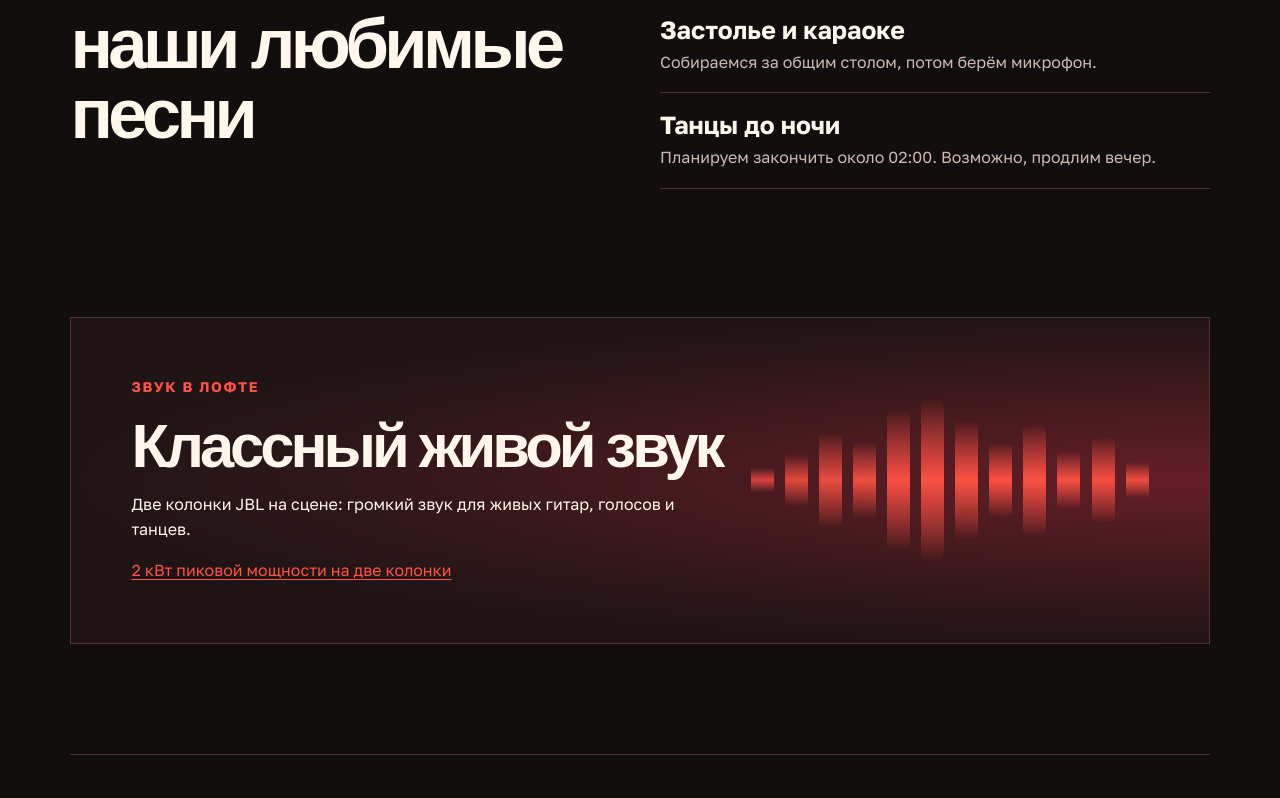
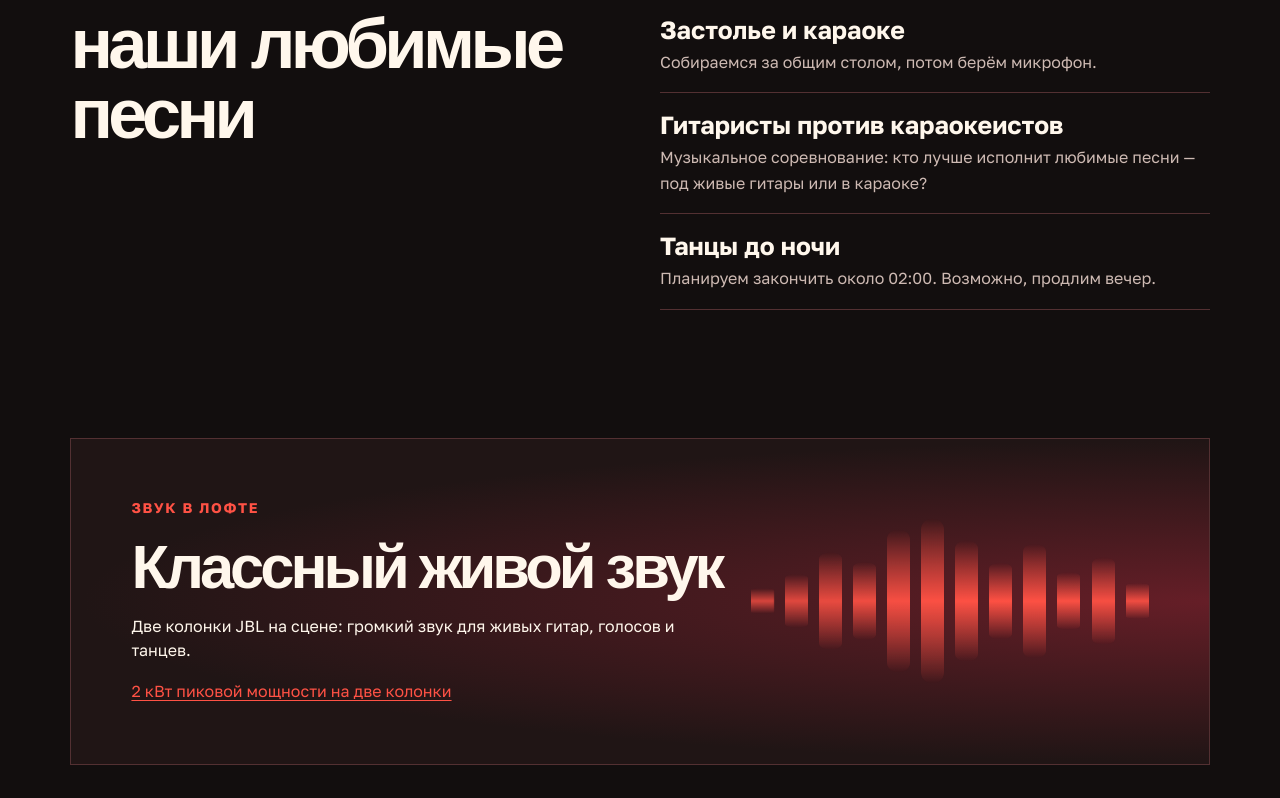
Before and after one commit to papahsa101-cell/opera-live-27-nov, a plain HTML site: page index.html in a window 1280 px wide. Shown: the part 1155-1953 px from the top of the page. Drawn offline with Linux system fonts and the light colour scheme; a web font is replaced by a local one.

Commit message:
Add guitar and karaoke contest to program

```diff
--- a/index.html
+++ b/index.html
@@ -44,6 +44,7 @@
 <div class="setlist">
 <div><h3>Живые гитары и голоса</h3><p>Играем на гитарах и поём вместе.</p></div>
 <div><h3>Застолье и караоке</h3><p>Собираемся за общим столом, потом берём микрофон.</p></div>
+<div><h3>Гитаристы против караокеистов</h3><p>Музыкальное соревнование: кто лучше исполнит любимые песни — под живые гитары или в караоке?</p></div>
 <div><h3>Танцы до ночи</h3><p>Планируем закончить около 02:00. Возможно, продлим вечер.</p></div>
 </div>
 </section>
```
